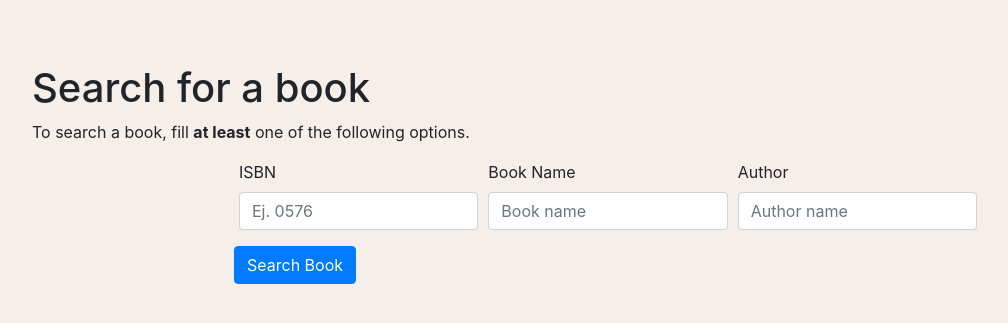
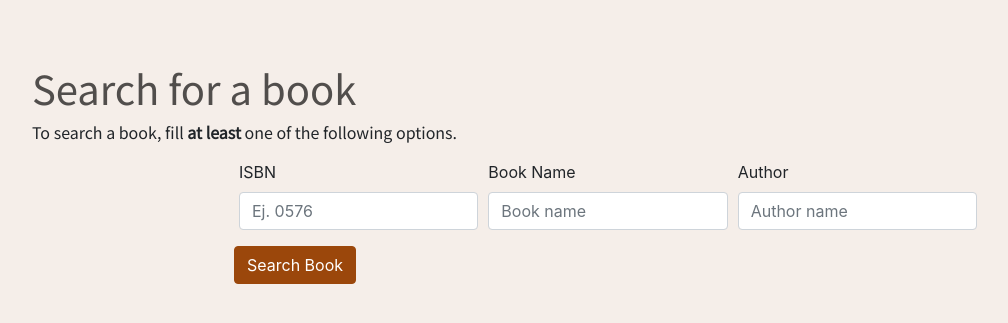
Before and after one commit to Chava93/CS50W-Project1, a Flask app: page / in a window 1280 px wide. Shown: the part 74-397 px from the top of the page, without its empty margins (32-1040 px from the left). Run offline with Flask 2, Linux system fonts and the light colour scheme; some libraries are stand-ins or nearby versions.

Commit message:
dar formato a botones

```diff
--- a/static/master.CSS
+++ b/static/master.CSS
@@ -13,7 +13,16 @@ body {
   margin: 2em;
 }
 
-h2 {
+h1,h2 {
   font-family: "Noto Sans JP",sans-serif !important;
   color: #514E4C !important;
 }
+
+p {
+	font-family: "Noto Sans JP",sans-serif;
+}
+
+button {
+	background-color: #9B470B !important;
+	border-color: #9B470B !important;
+}
```
